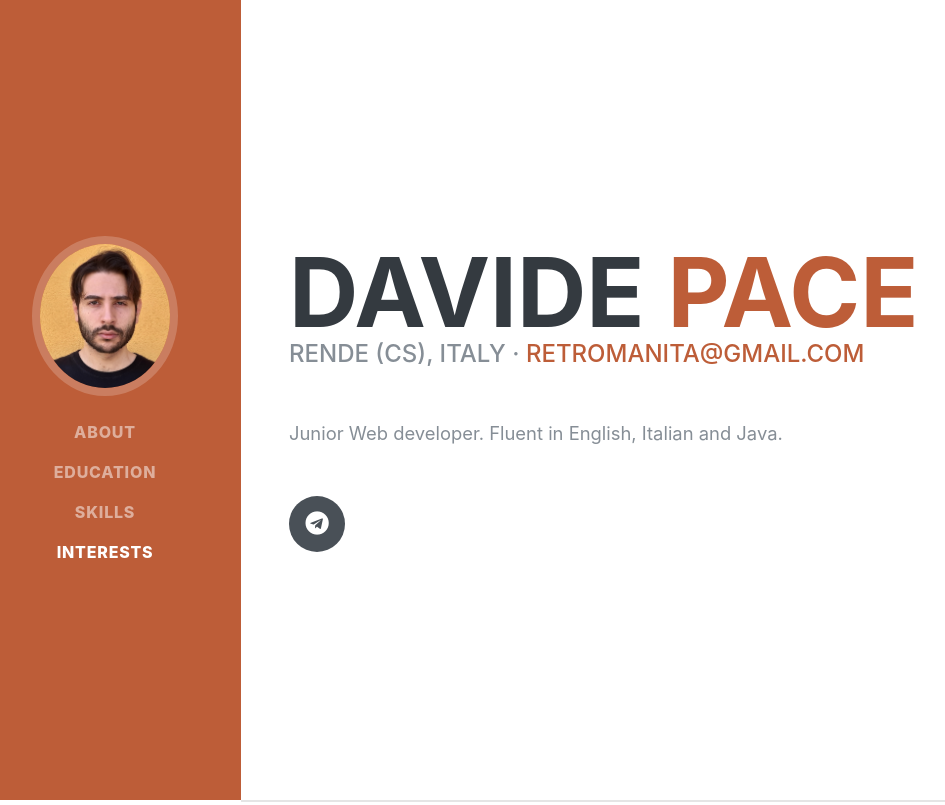
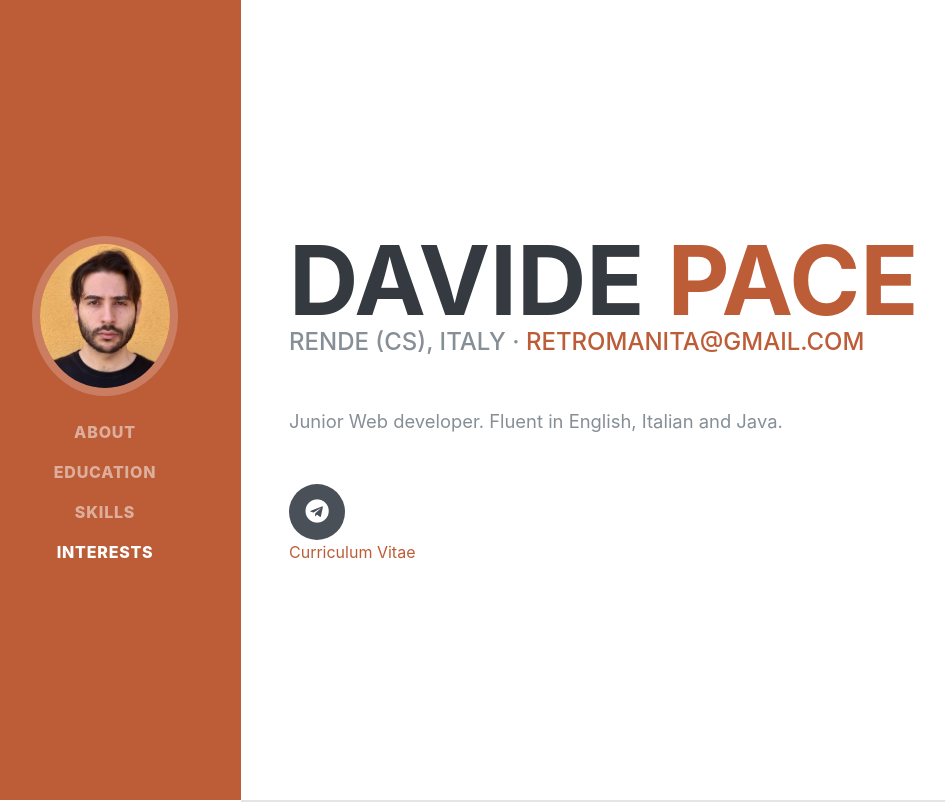
Before and after one commit to DavidePace/DavidePace.github.io, a plain HTML site: page index.html in a window 1280 px wide. Shown: the top 805 px of the page, without its empty margins (31-976 px from the left). Drawn offline with Linux system fonts and the light colour scheme; a web font is replaced by a local one.

Commit message:
Added CV

```diff
--- a/index.html
+++ b/index.html
@@ -68,6 +68,9 @@
           <a href="https://web.telegram.org/#/im?p=@GreenDayBroccoli">
             <i class="fab fa-telegram"></i>
           </a>
+        </div>
+        <div class="Miscellaneous">
+          <a href="resources\CV_DavidePace.pdf">Curriculum Vitae</a>
         </div>
       </div>
     </section>
```
Also changed, not shown: 1 other file.
